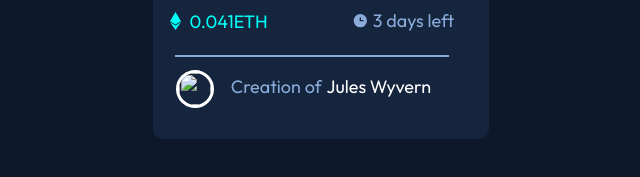
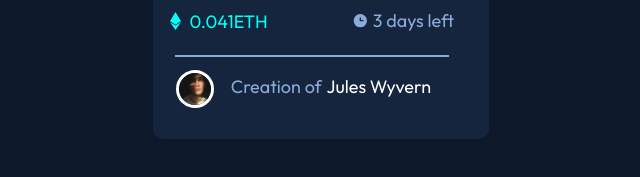
Before and after one commit to Harshit-Agarwal-2022/nft_preview_card_component, a plain HTML site: page index.html in a window 1280 px wide. Shown: the part 511-688 px from the top of the page, 319-959 px from the left. Drawn offline with Linux system fonts and the light colour scheme; the site is published under a folder, as on GitHub Pages, so addresses that start at the root find nothing.

Commit message:
minor update

```diff
--- a/index.html
+++ b/index.html
@@ -48,7 +48,7 @@
         <hr id="line">
 
         <div id="display_content_2">
-           <img id="avatar" src="/images/image-avatar.png" alt="">
+           <img id="avatar" src="images/image-avatar.png" alt="">
            <p id="creation">
             Creation of
            </p>
```
